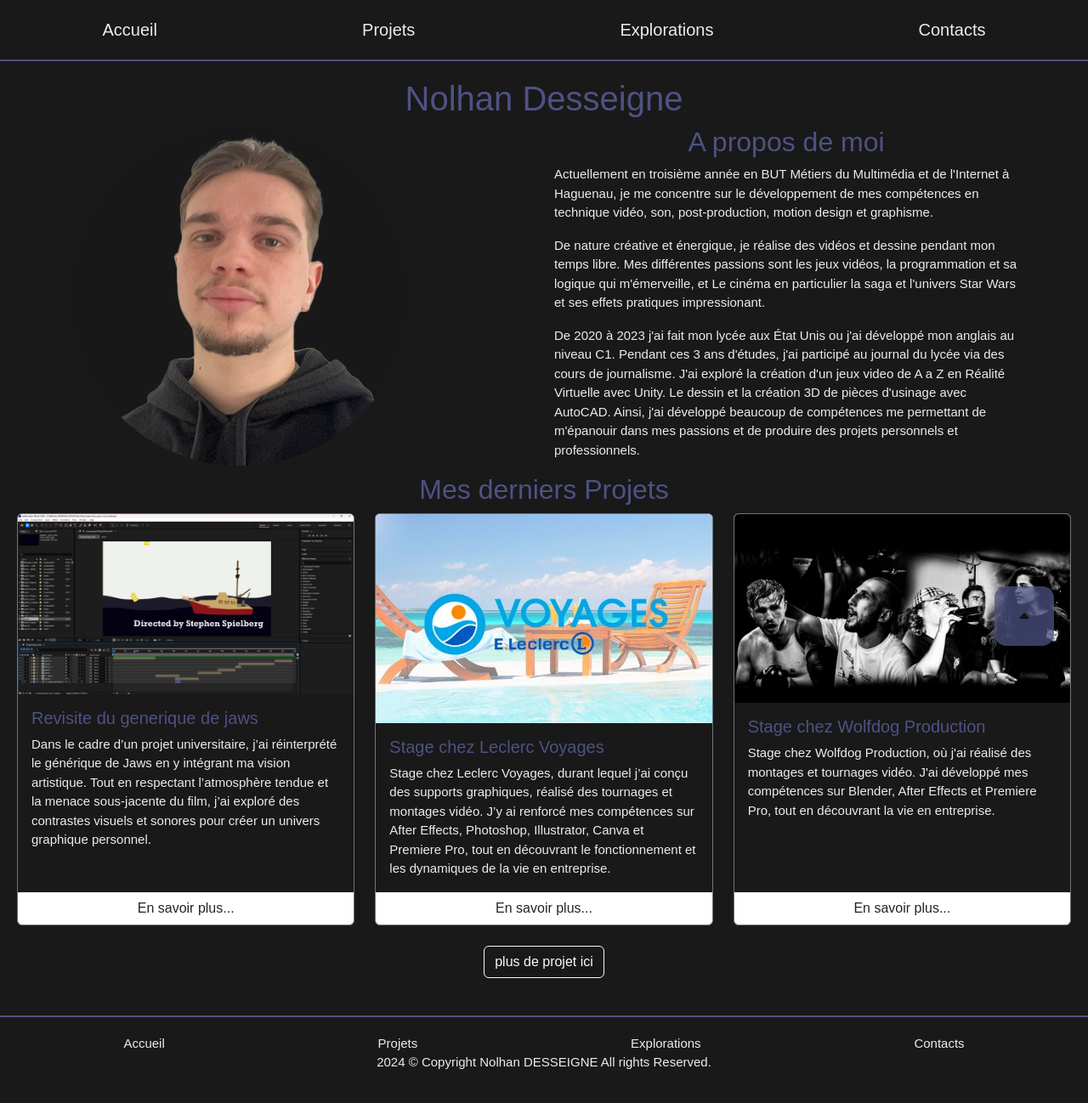
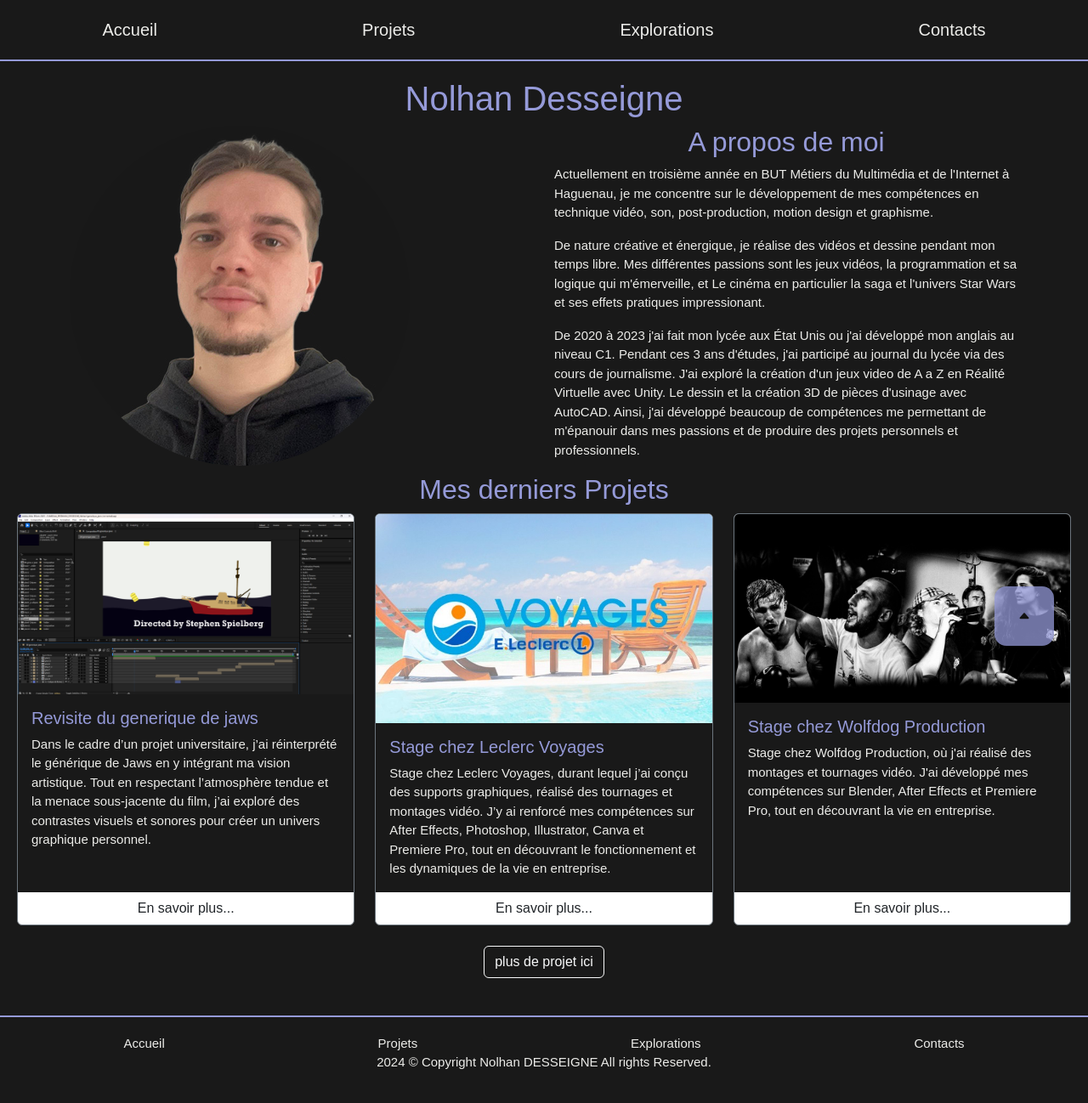
Before and after one commit to FantomeeD/portfolioo, a PHP site: page /index.html in a window 1280 px wide. Shown: the whole page at 85% size. Run offline with PHP 8.4, Linux system fonts and the light colour scheme.

Commit message:
color-test-9

```diff
--- a/css/style.css
+++ b/css/style.css
@@ -1,7 +1,7 @@
 * {
 	scroll-behavior: smooth;
 	scrollbar-width: auto;
-	scrollbar-color: #4E5283 #000000;
+	scrollbar-color: #959ad8 #000000;
 }
 
 body {
@@ -42,7 +42,7 @@ a {
 .bouton_up {
 	height: 70px;
 	width: 70px;
-	background: #4E5283;
+	background: #959ad8;
 	text-decoration: none;
 	color: rgb(25, 25, 25);
 	opacity: 75%;
@@ -83,8 +83,8 @@ footer {
     display: block;
     width: 20px;
     height: 20px;
-    border-bottom: 5px solid #4E5283;
-    border-right: 5px solid #4E5283;
+    border-bottom: 5px solid #959ad8;
+    border-right: 5px solid #959ad8;
     transform: rotate(45deg);
     margin: -10px;
     animation: scroll 2s infinite;
@@ -115,7 +115,7 @@ footer {
 /*---HEADER---*/
 
 header {
-	border-bottom: 2px solid #4E5283;
+	border-bottom: 2px solid #959ad8;
 	padding: 0px;
 	padding-bottom: 20px;
 	font-size: 20px;
@@ -133,7 +133,7 @@ header {
 
 .main-nav a:hover,
 .sub-nav a:hover {
-	color: #4E5283;
+	color: #959ad8;
 }
 
 /*---MAIN---*/
@@ -143,13 +143,13 @@ main {
 }
 
 h1 {
-	color: #4E5283;
+	color: #959ad8;
 	display: flex;
 	justify-content: center;
 }
 
 h2 {
-	color: #4E5283;
+	color: #959ad8;
 	display: flex;
 	justify-content: center;
 }
@@ -159,7 +159,7 @@ p {
 }
 
 main a {
-	color: #4E5283;
+	color: #959ad8;
 	display: flex;
 	justify-content: center;
 	text-decoration: underline;
@@ -181,12 +181,12 @@ figcaption {
 }
 
 span {
-	color: #4E5283;
+	color: #959ad8;
 	font-weight: bolder;
 }
 
 .card-title {
-	color: #4E5283;
+	color: #959ad8;
 }
 
 .card-body {
@@ -195,7 +195,7 @@ span {
 }
 
 .color {
-	background-color: #4E5283;
+	background-color: #959ad8;
 }
 
 /*---FOOTER---*/
@@ -203,7 +203,7 @@ span {
 footer {
 	background-color: #191919;
 	color: #ecece9;
-	border-top: 2px solid #4E5283;
+	border-top: 2px solid #959ad8;
 }
 
 .sub-nav {
```
